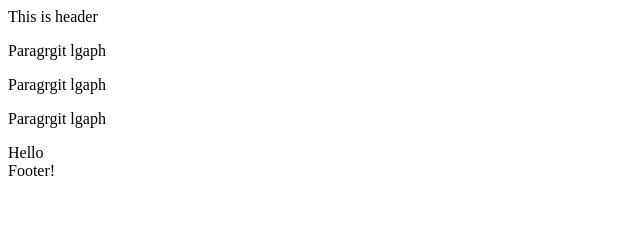
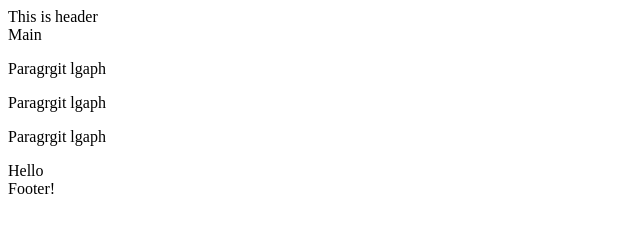
Before and after one commit to Vitas500/my-project, a plain HTML site: page index.html in a window 1280 px wide. Shown: the whole page, without its empty margins (0-640 px from the left). Drawn offline with Linux system fonts and the light colour scheme.

Commit message:
add main text

```diff
--- a/index.html
+++ b/index.html
@@ -7,7 +7,7 @@
 </head>
 <body>
     <header>This is header</header>
-    <main>
+    <main>Main
       <p>Paragrgit lgaph</p>
       <p>Paragrgit lgaph</p>
       <p>Paragrgit lgaph</p>
```
